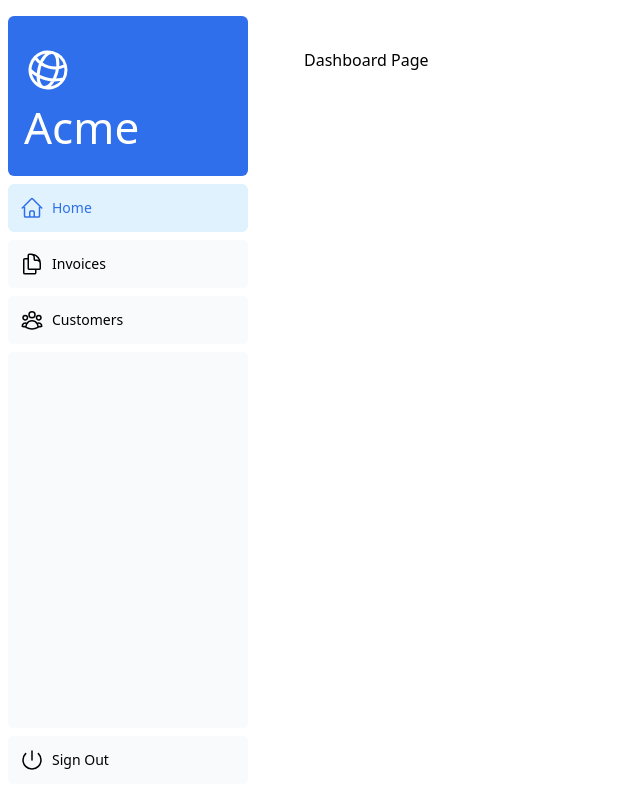
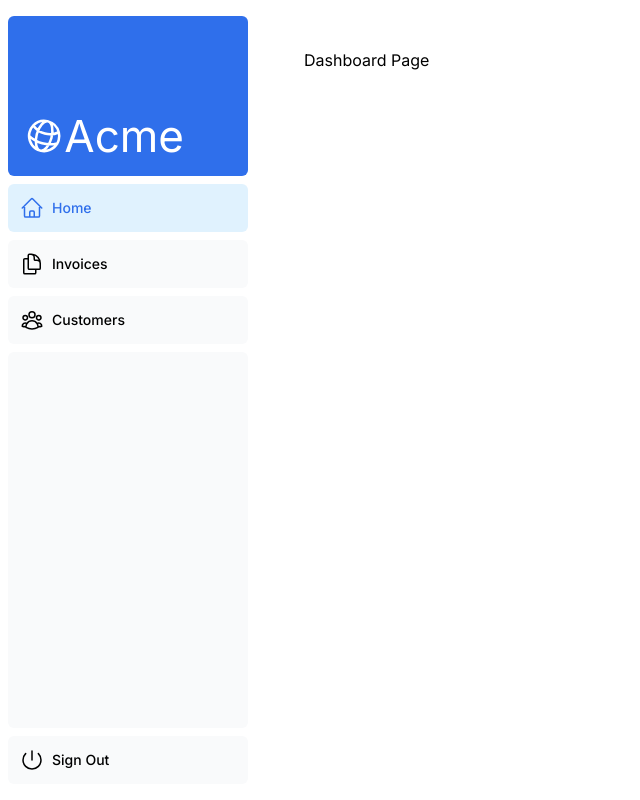
Before and after one commit to alhazmii/Project-NextJS001, a Next.js app: page /dashboard in a window 1280 px wide. Shown: the whole page, without its empty margins (0-640 px from the left). Built offline with nearby package versions, Linux system fonts and the light colour scheme.

Commit message:
updated README

```diff
--- a/app/layout.tsx
+++ b/app/layout.tsx
@@ -1,4 +1,5 @@
 import '@/app/ui/global.css';
+import { inter } from '@/app/ui/fonts'
 export default function RootLayout({
   children,
 }: {
@@ -6,7 +7,7 @@ export default function RootLayout({
 }) {
   return (
     <html lang="en">
-      <body>{children}</body>
+      <body className={`${inter.className} antialiased`}>{children}</body>
     </html>
   );
 }
--- a/app/ui/acme-logo.tsx
+++ b/app/ui/acme-logo.tsx
@@ -1,10 +1,10 @@
 import { GlobeAltIcon } from '@heroicons/react/24/outline';
-//import { lusitana } from '@/app/ui/fonts';
+import { inter } from '@/app/ui/fonts';
 
 export default function AcmeLogo() {
   return (
     <div
-      //className={`${lusitana.className} flex flex-row items-center leading-none text-white`}
+      className={`${inter.className} flex flex-row items-center leading-none text-white`}
     >
       <GlobeAltIcon className="h-12 w-12 rotate-[15deg]" />
       <p className="text-[44px]">Acme</p>
--- a/app/ui/customers/table.tsx
+++ b/app/ui/customers/table.tsx
@@ -1,5 +1,5 @@
 import Image from 'next/image';
-//import {  } from '@/app/ui/fonts';
+import { inter } from '@/app/ui/fonts';
 import Search from '@/app/ui/search';
 import {
   CustomersTableType,
@@ -13,7 +13,7 @@ export default async function CustomersTable({
 }) {
   return (
     <div className="w-full">
-      <h1 className={`mb-8 text-xl md:text-2xl`}>
+      <h1 className={`${inter.className} mb-8 text-xl md:text-2xl`}>
         Customers
       </h1>
       <Search placeholder="Search customers..." />
--- a/app/ui/dashboard/cards.tsx
+++ b/app/ui/dashboard/cards.tsx
@@ -4,7 +4,7 @@ import {
   UserGroupIcon,
   InboxIcon,
 } from '@heroicons/react/24/outline';
-import { lusitana } from '@/app/ui/fonts';
+import { inter } from '@/app/ui/fonts';
 
 const iconMap = {
   collected: BanknotesIcon,
@@ -48,7 +48,7 @@ export function Card({
         <h3 className="ml-2 text-sm font-medium">{title}</h3>
       </div>
       <p
-        className={`${lusitana.className}
+        className={`${inter.className}
           truncate rounded-xl bg-white px-4 py-8 text-center text-2xl`}
       >
         {value}
--- a/app/ui/dashboard/latest-invoices.tsx
+++ b/app/ui/dashboard/latest-invoices.tsx
@@ -1,7 +1,7 @@
 import { ArrowPathIcon } from '@heroicons/react/24/outline';
 import clsx from 'clsx';
 import Image from 'next/image';
-import { lusitana } from '@/app/ui/fonts';
+import { inter } from '@/app/ui/fonts';
 import { LatestInvoice } from '@/app/lib/definitions';
 export default async function LatestInvoices({
   latestInvoices,
@@ -10,7 +10,7 @@ export default async function LatestInvoices({
 }) {
   return (
     <div className="flex w-full flex-col md:col-span-4">
-      <h2 className={`${lusitana.className} mb-4 text-xl md:text-2xl`}>
+      <h2 className={`${inter.className} mb-4 text-xl md:text-2xl`}>
         Latest Invoices
       </h2>
       <div className="flex grow flex-col justify-between rounded-xl bg-gray-50 p-4">
--- a/app/ui/login-form.tsx
+++ b/app/ui/login-form.tsx
@@ -1,4 +1,4 @@
-import { lusitana } from '@/app/ui/fonts';
+import { inter } from '@/app/ui/fonts';
 import {
   AtSymbolIcon,
   KeyIcon,
@@ -11,7 +11,7 @@ export default function LoginForm() {
   return (
     <form className="space-y-3">
       <div className="flex-1 rounded-lg bg-gray-50 px-6 pb-4 pt-8">
-        <h1 className={`${lusitana.className} mb-3 text-2xl`}>
+        <h1 className={`${inter.className} mb-3 text-2xl`}>
           Please log in to continue.
         </h1>
         <div className="w-full">
```
